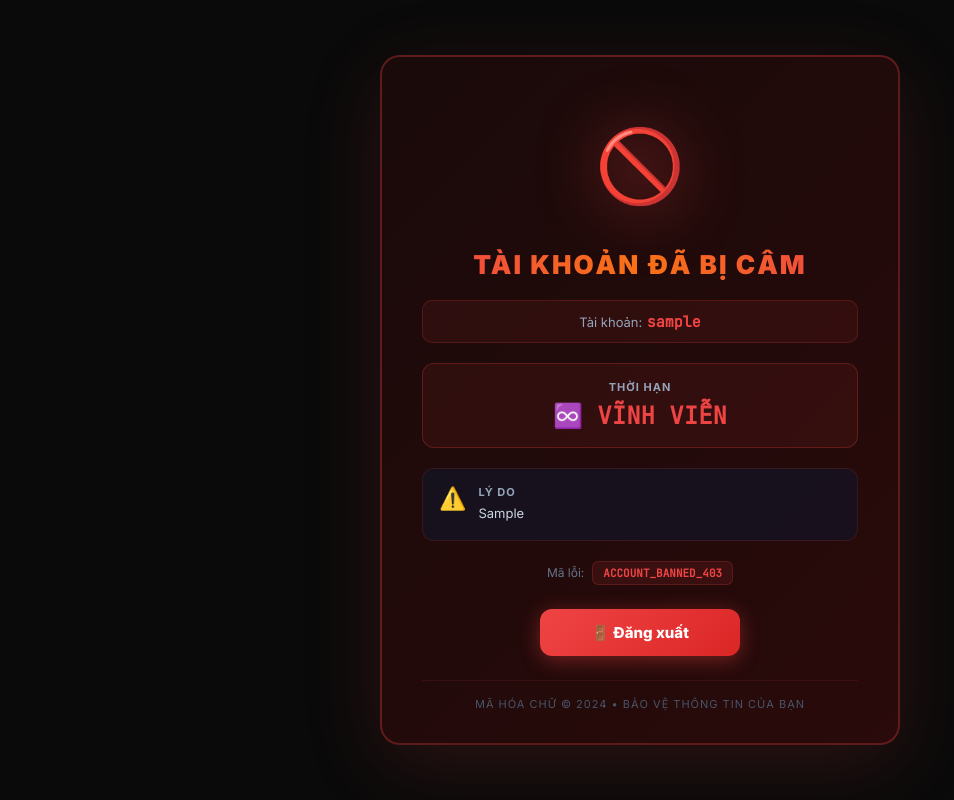
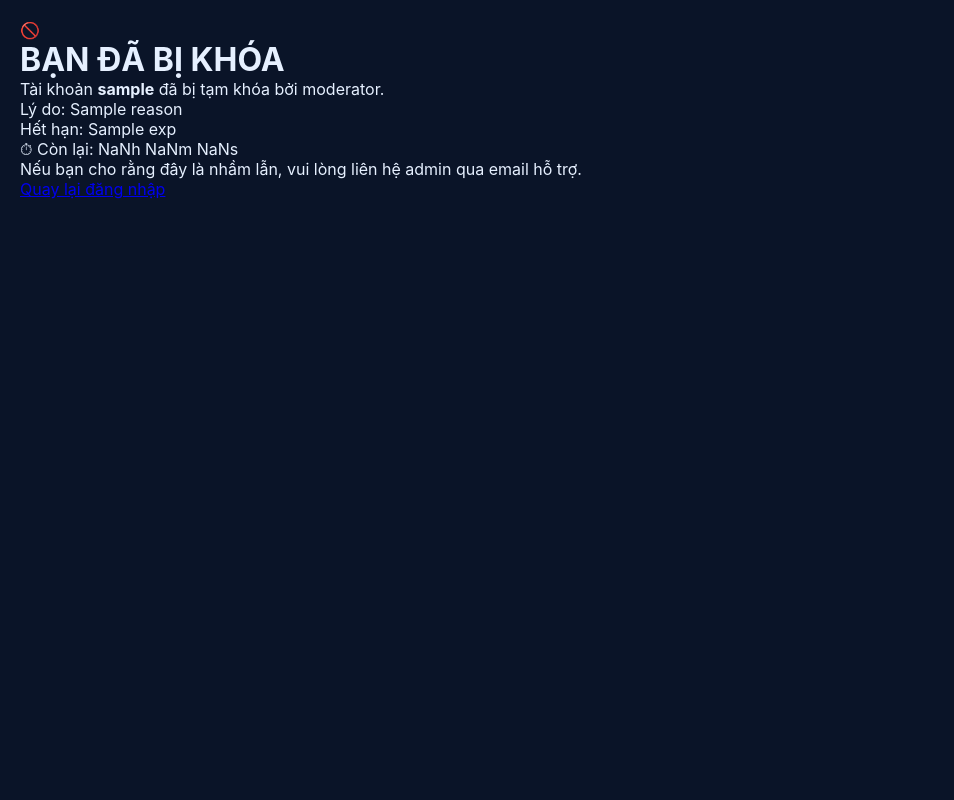
Before and after one commit to 0349632920/ma-hoa-wbe, a Flask app: template templates/banned.html in a window 1280 px wide. Shown: the whole page, without its empty margins (0-954 px from the left). Run offline with Flask 3, Linux system fonts and the light colour scheme; the template is opened without the code that fills it: most values are stand-ins (such as "Sample title", 1, 10 or a date in 2020); some libraries are stand-ins or nearby versions.

Commit message:
Update banned.html

```diff
--- a/templates/banned.html
+++ b/templates/banned.html
@@ -3,76 +3,62 @@
 <head>
     <meta charset="UTF-8">
     <meta name="viewport" content="width=device-width, initial-scale=1.0">
-    <title>🚫 Tài khoản bị cấm - Mã Hóa Chữ</title>
-    <link rel="stylesheet" href="/static/style.css">
-    <link href="https://fonts.googleapis.com/css2?family=Inter:wght@400;600;700;800;900&family=JetBrains+Mono&display=swap" rel="stylesheet">
+    <title>Tài khoản bị khóa</title>
+    <link rel="stylesheet" href="{{ url_for('static', filename='style.css') }}">
 </head>
-<body class="banned-page">
-    <div class="banned-container">
-        <div class="banned-card">
-            <div class="banned-icon-wrap">
-                <div class="banned-icon">🚫</div>
+<body class="ban-body">
+    <div class="ban-modal">
+        <div class="ban-icon">🚫</div>
+        <h1>BẠN ĐÃ BỊ KHÓA</h1>
+        <p class="ban-subtitle">
+            Tài khoản <strong>{{ username }}</strong> đã bị tạm khóa bởi moderator.
+        </p>
+
+        <div class="ban-info-box">
+            <div class="ban-info-row">
+                <span class="ban-info-label">Lý do:</span>
+                <span class="ban-info-value">{{ reason }}</span>
             </div>
+            {% if exp and exp != '0' and exp != '' %}
+            <div class="ban-info-row">
+                <span class="ban-info-label">Hết hạn:</span>
+                <span class="ban-info-value">{{ exp }}</span>
+            </div>
+            <div class="ban-countdown" id="countdown">Đang tính...</div>
+            {% else %}
+            <div class="ban-info-row">
+                <span class="ban-info-label">Loại:</span>
+                <span class="ban-info-value ban-permanent">VĨNH VIỄN</span>
+            </div>
+            {% endif %}
+        </div>
 
-            <h1 class="banned-title">TÀI KHOẢN ĐÃ BỊ CẤM</h1>
+        <p class="ban-note">
+            Nếu bạn cho rằng đây là nhầm lẫn, vui lòng liên hệ admin qua email hỗ trợ.
+        </p>
 
-            <div class="banned-username">
-                <span class="banned-username-label">Tài khoản:</span>
-                <span class="banned-username-value">{{ username }}</span>
-            </div>
-
-            <div class="banned-duration permanent">
-                <div class="banned-duration-label">Thời hạn</div>
-                <div class="banned-duration-value">♾️ VĨNH VIỄN</div>
-            </div>
-
-            {% if ban_info.ban_reason %}
-                <div class="banned-reason">
-                    <div class="banned-reason-icon">⚠️</div>
-                    <div class="banned-reason-content">
-                        <div class="banned-reason-label">Lý do</div>
-                        <div class="banned-reason-text">{{ ban_info.ban_reason }}</div>
-                    </div>
-                </div>
-            {% else %}
-                <div class="banned-reason">
-                    <div class="banned-reason-icon">⚠️</div>
-                    <div class="banned-reason-content">
-                        <div class="banned-reason-label">Lý do</div>
-                        <div class="banned-reason-text">
-                            Tài khoản của bạn đã bị quản trị viên cấm sử dụng dịch vụ.
-                            Nếu bạn cho rằng đây là sự nhầm lẫn, vui lòng liên hệ admin.
-                        </div>
-                    </div>
-                </div>
-            {% endif %}
-
-            <div class="banned-code">
-                <span>Mã lỗi:</span>
-                <code>ACCOUNT_BANNED_403</code>
-            </div>
-
-            <div class="banned-actions">
-                <button class="banned-btn logout" id="btn-banned-logout">
-                    🚪 Đăng xuất
-                </button>
-            </div>
-
-            <div class="banned-footer">
-                Mã Hóa Chữ © 2024 • Bảo vệ thông tin của bạn
-            </div>
-        </div>
+        <a href="{{ url_for('login_page') }}" class="btn btn-primary btn-block">Quay lại đăng nhập</a>
     </div>
 
     <script>
-    document.getElementById("btn-banned-logout").addEventListener("click", async () => {
-        try {
-            await fetch("/api/logout", { method: "POST", credentials: "include" });
-            window.location.href = "/login";
-        } catch (e) {
-            window.location.href = "/login";
+        const expStr = "{{ exp }}";
+        if (expStr && expStr !== '0' && expStr !== '' && expStr !== 'None') {
+            const target = new Date(expStr).getTime();
+            const el = document.getElementById('countdown');
+            function tick() {
+                const diff = target - Date.now();
+                if (diff <= 0) {
+                    el.textContent = "✅ Đã hết hạn - Tải lại trang để đăng nhập";
+                    return;
+                }
+                const h = Math.floor(diff / 3600000);
+                const m = Math.floor((diff % 3600000) / 60000);
+                const s = Math.floor((diff % 60000) / 1000);
+                el.textContent = `⏱ Còn lại: ${h}h ${m}m ${s}s`;
+                setTimeout(tick, 1000);
+            }
+            tick();
         }
-    });
     </script>
 </body>
 </html>
```
